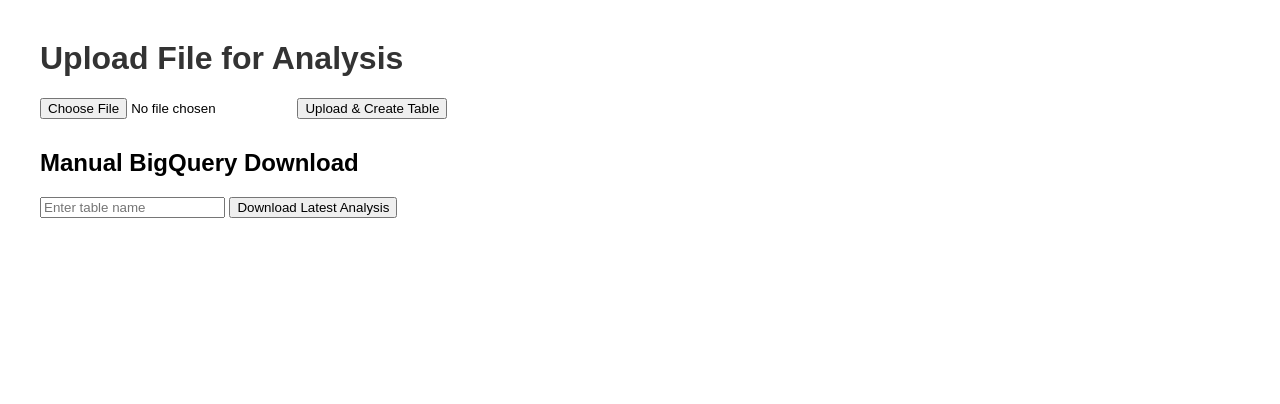
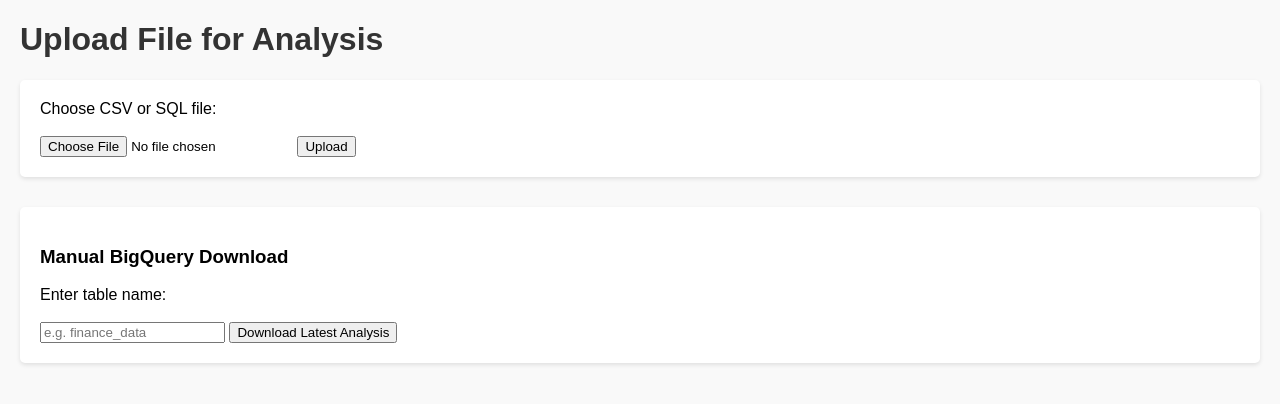
Before and after one commit to babyclaire0222-cyber/gcp-data-analysis-platform, a Python web app: template webapp/templates/index.html in a window 1280 px wide. Shown: the top 404 px of the page. Run offline with Jinja, Linux system fonts and the light colour scheme; the template is opened without the code that fills it, so the values that code supplies are empty.

Commit message:
Update index.html

```diff
--- a/webapp/templates/index.html
+++ b/webapp/templates/index.html
@@ -1,51 +1,91 @@
 <!DOCTYPE html>
-<html>
+<html lang="en">
 <head>
-    <title>Data Analysis Upload</title>
+    <meta charset="UTF-8">
+    <title>Data Analysis Platform</title>
     <style>
-        body { font-family: Arial, sans-serif; margin: 40px; }
-        h1 { color: #333; }
-        .flash-message { padding: 10px; margin-bottom: 15px; border-radius: 4px; }
-        .flash-success { background-color: #d4edda; color: #155724; }
-        .flash-error { background-color: #f8d7da; color: #721c24; }
-        form { margin-bottom: 20px; }
-        .section { margin-top: 30px; }
+        body {
+            font-family: Arial, sans-serif;
+            margin: 20px;
+            background-color: #f9f9f9;
+        }
+        h1 {
+            color: #333;
+        }
+        .message {
+            padding: 10px;
+            margin-top: 10px;
+            border-radius: 5px;
+        }
+        .success {
+            background-color: #d4edda;
+            color: #155724;
+        }
+        .error {
+            background-color: #f8d7da;
+            color: #721c24;
+        }
+        .form-section {
+            margin-bottom: 30px;
+            padding: 20px;
+            background: white;
+            border-radius: 5px;
+            box-shadow: 0px 2px 4px rgba(0,0,0,0.1);
+        }
+        .download-link {
+            margin-top: 15px;
+            display: inline-block;
+            background: #28a745;
+            color: white;
+            padding: 10px 15px;
+            text-decoration: none;
+            border-radius: 4px;
+        }
+        .download-link:hover {
+            background: #218838;
+        }
     </style>
 </head>
 <body>
+
     <h1>Upload File for Analysis</h1>
 
-    {% with messages = get_flashed_messages(with_categories=true) %}
-      {% if messages %}
-        {% for category, message in messages %}
-          <div class="flash-message flash-{{ category }}">{{ message }}</div>
-        {% endfor %}
-      {% endif %}
-    {% endwith %}
+    <!-- Upload Form -->
+    <div class="form-section">
+        <form method="POST" enctype="multipart/form-data">
+            <label for="file">Choose CSV or SQL file:</label><br><br>
+            <input type="file" name="file" id="file" required>
+            <button type="submit">Upload</button>
+        </form>
+    </div>
 
-    <!-- File Upload Form -->
-    <form action="/" method="post" enctype="multipart/form-data">
-        <input type="file" name="file" accept=".csv,.sql" required>
-        <button type="submit">Upload & Create Table</button>
-    </form>
-
-    <div class="section">
-        <h2>Manual BigQuery Download</h2>
-        <form action="/download_bq" method="get" id="downloadForm">
-            <input type="text" name="table" placeholder="Enter table name" required>
+    <!-- Manual Download Form -->
+    <div class="form-section">
+        <h3>Manual BigQuery Download</h3>
+        <form method="GET" action="/download_bq">
+            <label for="table">Enter table name:</label><br><br>
+            <input type="text" name="table" id="table" placeholder="e.g. finance_data">
             <button type="submit">Download Latest Analysis</button>
         </form>
     </div>
 
-    {% if table_name %}
-    <!-- Hidden link for auto-download -->
-    <a id="autoDownload" href="/download_bq?table={{ table_name }}" style="display:none;"></a>
-    <script>
-        // Auto-trigger the download after page load
-        document.addEventListener('DOMContentLoaded', function() {
-            document.getElementById('autoDownload').click();
-        });
-    </script>
+    <!-- Display Messages -->
+    {% if message %}
+        <div class="message success">
+            {{ message }}
+        </div>
+        {% if "Analysis completed" in message %}
+            <a class="download-link" href="/download/{{ message.split()[1] }}_analysis.csv">
+                Download Analysis Results
+            </a>
+        {% endif %}
     {% endif %}
+
+    {% if error %}
+        <div class="message error">
+            {{ error }}
+        </div>
+    {% endif %}
+
 </body>
 </html>
```
